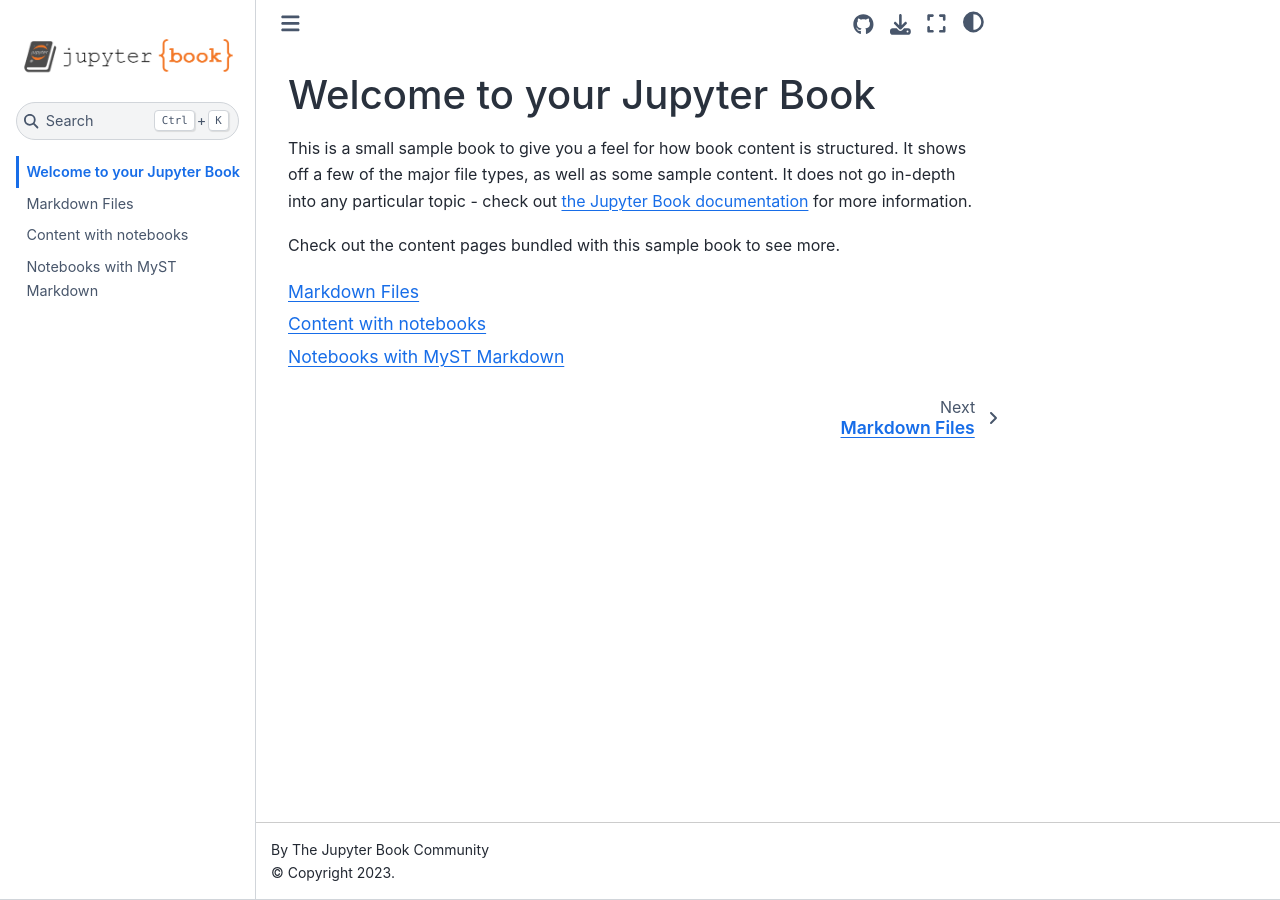
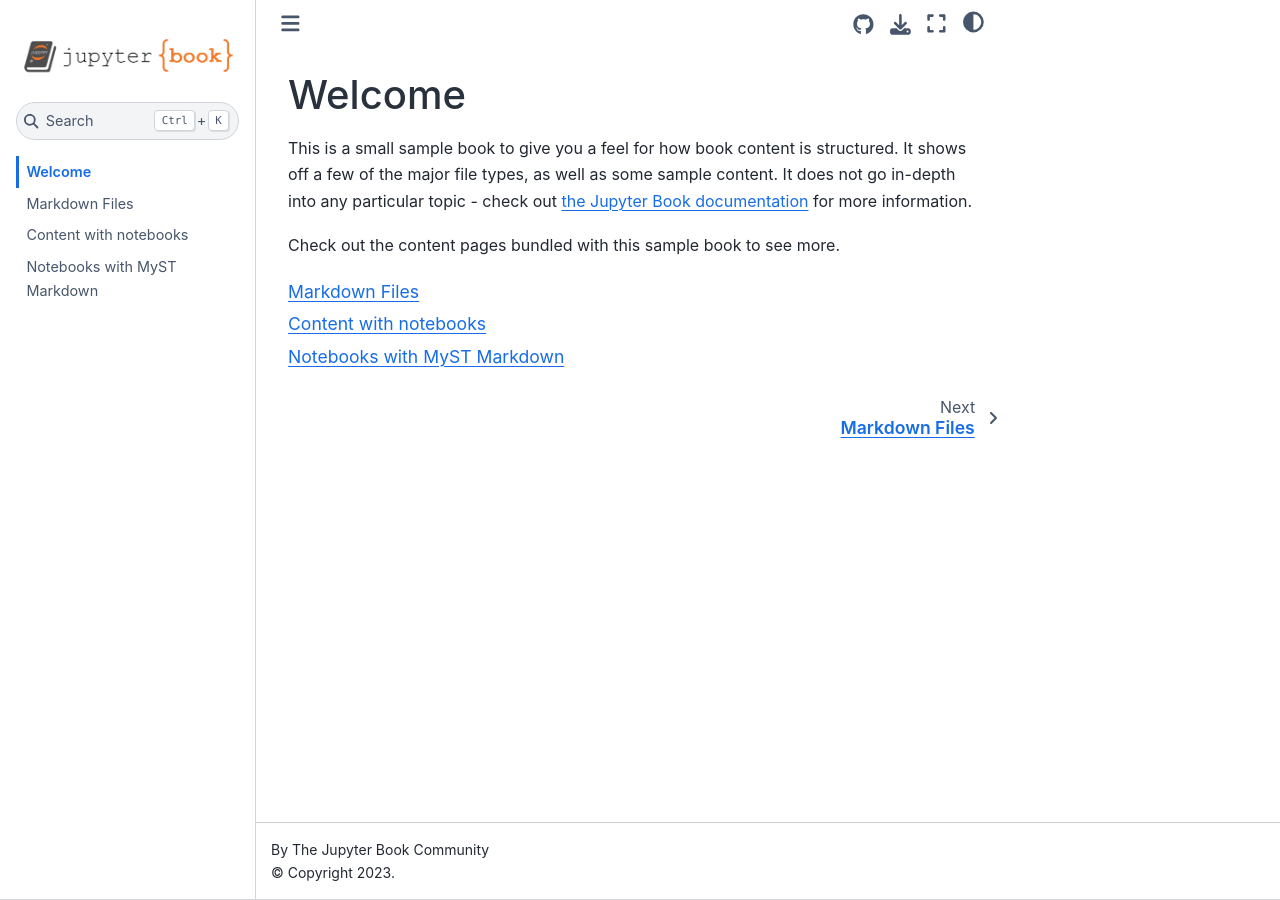
Before and after one commit to bryantravez/milibro, a Jupyter Book: the page built from intro.md, in a window 1280 px wide. Built offline with Jupyter Book 1.0.4 settings and Sphinx 7.4.7 and the Sphinx Book theme 1.1.4, drawn with Linux system fonts in a browser that asks for light colours.

Commit message:
Update intro.md

```diff
--- a/intro.md
+++ b/intro.md
@@ -1,4 +1,4 @@
-# Welcome to your Jupyter Book
+# Welcome
 
 This is a small sample book to give you a feel for how book content is
 structured.
```
